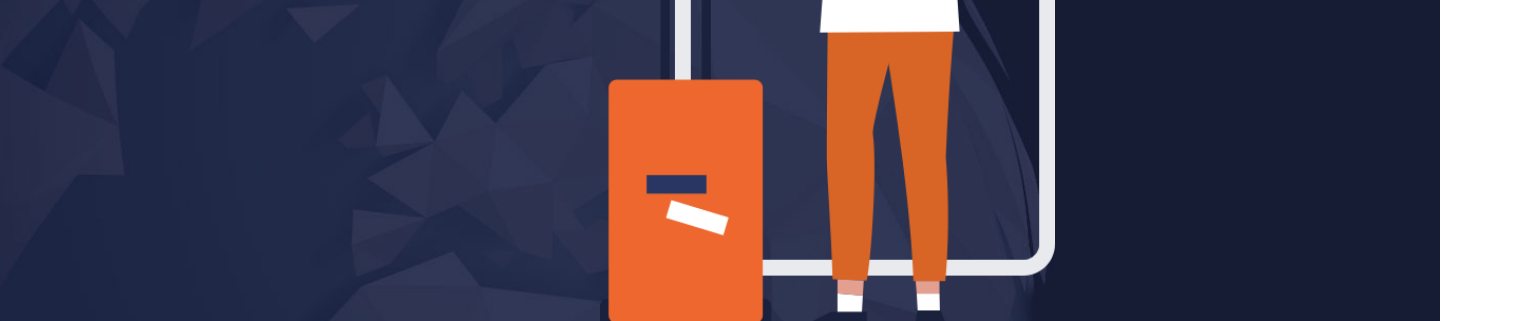
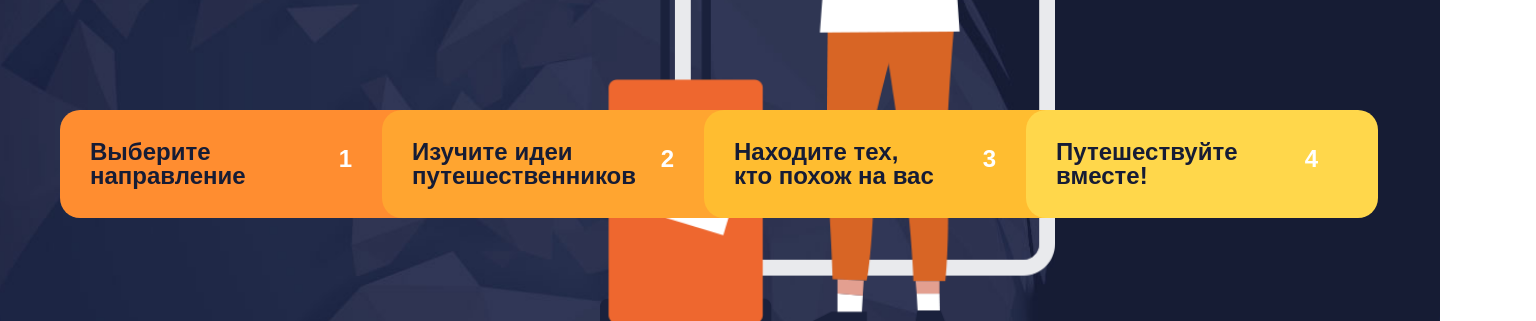
Before and after one commit to marinasalamatina/1152815-pognali-18, a plain HTML site: page source/index.html in a window 1536 px wide. Shown: the part 463-784 px from the top of the page. Drawn offline with nearby package versions, Linux system fonts and the light colour scheme; files that its build step writes are made by us from their sources.

Commit message:
Correct errors

```diff
--- a/source/less/action.less
+++ b/source/less/action.less
@@ -10,8 +10,8 @@
   .action {
     position: relative;
 
-    width: 32 0;
-    min-height: 30 0;
+    width: 320px;
+    min-height: 300px;
   }
 
 
@@ -29,11 +29,11 @@
     justify-content: space-between;
 
     .ffbasic("bloggersans-bold", sans-serif; 18px; 18px; 700; normal; @color-navy);
-    .boxset(22 0, 5 0);
-    border-radius: 1 0 1 0 0 0;
+    .boxset(220px, 50px);
+    border-radius: 10px 10px 0px 0px;
 
-    padding: 2 0 25px;
-    margin-top: -1 0;
+    padding: 20px 25px;
+    margin-top: -10px;
   }
 
 
@@ -54,7 +54,7 @@
 
   .action__item--4 {
     background-color: @color-yellow;
-    border-radius: 1 0;
+    border-radius: 10px;
   }
 
 
@@ -66,14 +66,14 @@
 
 @media (min-width: 768px) {
   .action {
-    min-height: 47 0;
+    min-height: 470px;
 
-    padding: 0 4 0;
+    padding: 0px 40px;
   }
 
 
   .action__list {
-    top: 10 0;
+    top: 100px;
 
     display: flex;
     flex-wrap: wrap;
@@ -89,37 +89,37 @@
 
     .ffbasic("bloggersans-bold", sans-serif; 24px; 24px; 700; normal; @color-navy);
 
-    min-height: 8 0;
+    min-height: 80px;
 
-    padding: 3 0;
+    padding: 30px;
     margin: 0;
   }
 
 
   .action__item--1 {
     width: 304px;
-    border-radius: 2 0 0 0 0;
+    border-radius: 20px 0 0 0;
     margin-top: 0;
   }
 
 
   .action__item--2 {
     width: 284px;
-    border-radius: 2 0 2 0 0 0;
-    margin-left: -2 0;
+    border-radius: 20px 20px 0px 0px;
+    margin-left: -20px;
   }
 
 
   .action__item--3 {
     width: 304px;
-    border-radius: 0 0 0 2 0;
+    border-radius: 0 0 0 20px;
   }
 
 
   .action__item--4 {
     width: 284px;
-    border-radius: 0 0 2 0 0;
-    margin-left: -2 0;
+    border-radius: 0px 0px 0px 20px;
+    margin-left: -20px;
   }
 
 
@@ -130,18 +130,18 @@
 
 @media (min-width: 1438px) {
   .action {
-    width: 132 0;
+    width: 1320px;
     min-height: 345px;
 
     margin: 0 auto;
     padding: 0;
-    margin-top: -23 0;
+    margin-top: -230px;
   }
 
 
   .action__list {
     position: static;
-    width: 132 0;
+    width: 1320px;
   }
 
 
@@ -152,11 +152,11 @@
     width: 262px;
     min-height: 48px;
 
-    border-radius: 2 0 0 0 2 0;
+    border-radius: 20px 0 0 20px;
 
-    margin-left: -3 0;
-    padding: 3 0 3 0;
-    padding-right: 6 0;
+    margin-left: -30px;
+    padding: 30px 30px;
+    padding-right: 60px;
   }
 
 
@@ -167,7 +167,7 @@
 
 
   .action__item--4 {
-    border-radius: 2 0;
+    border-radius: 20px;
   }
 
 
```
